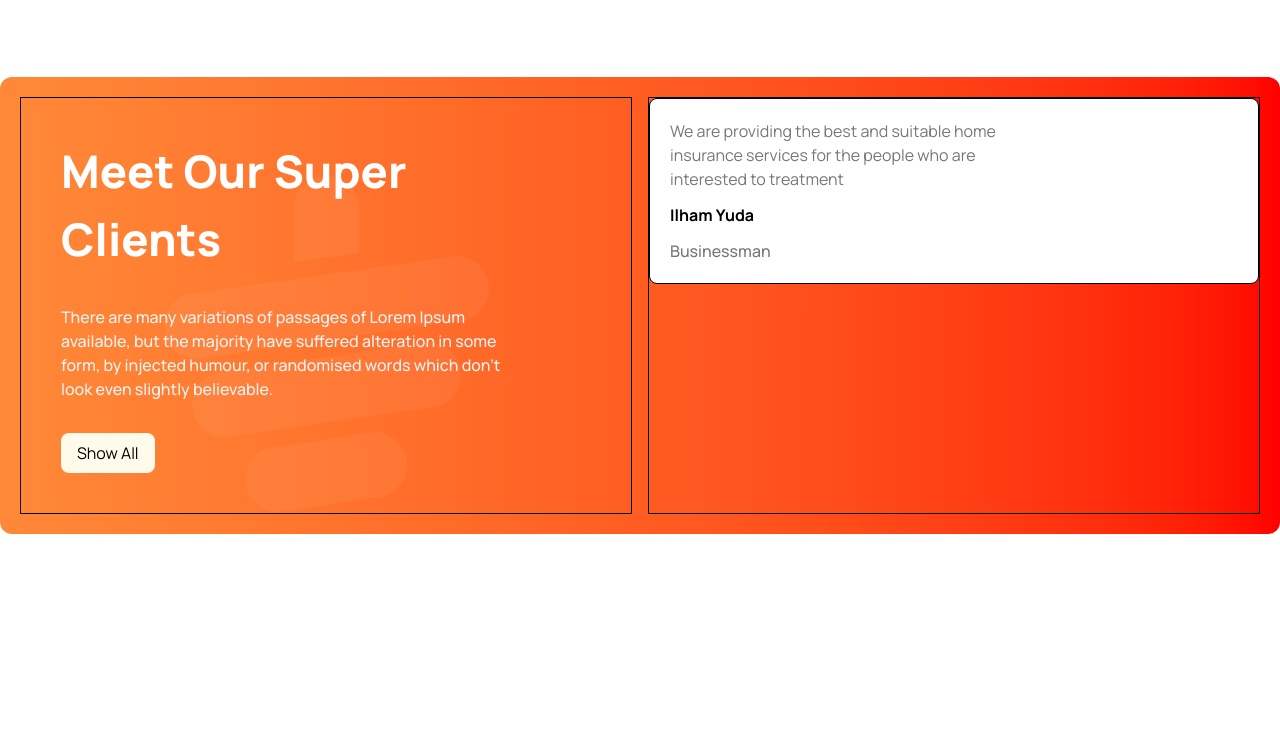
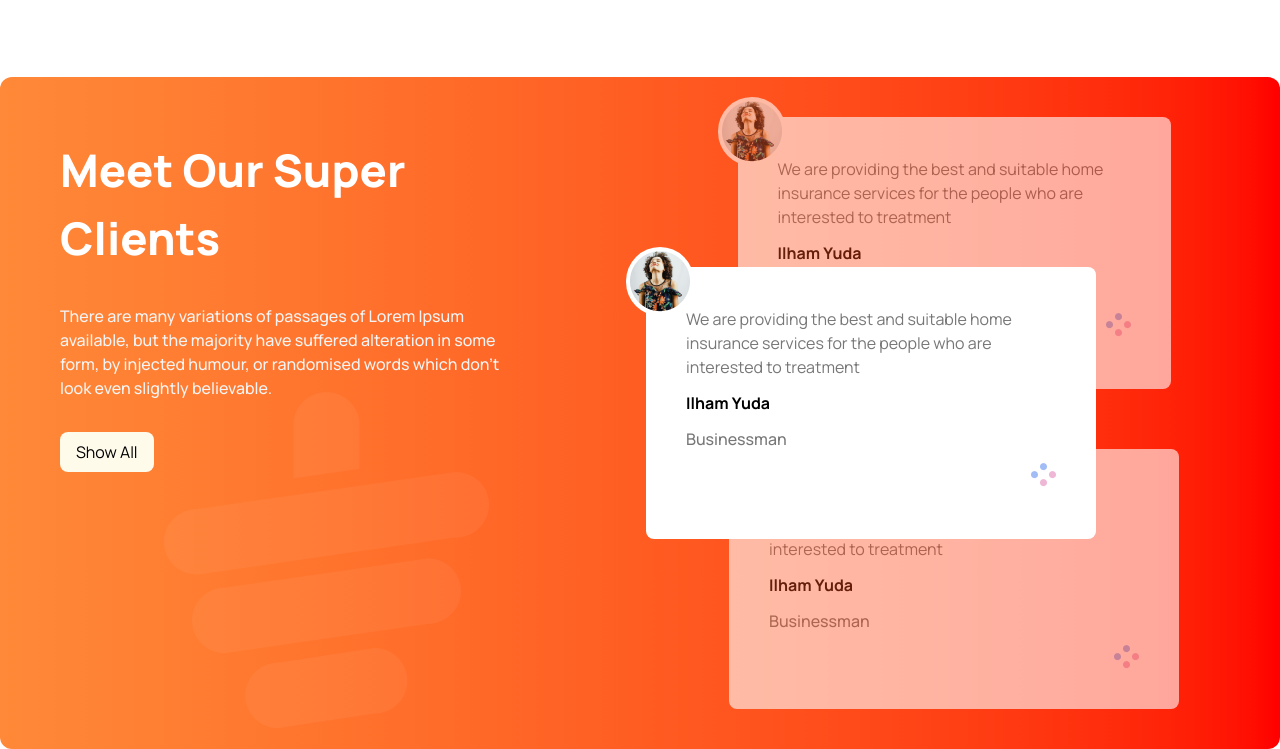
Before and after one commit to Ashraful-IR/TeaHouse, a plain HTML site: page index.html in a window 1280 px wide. Shown: the part 1715-2464 px from the top of the page. Before the commit the page ends 2249 px from the top, so only its background shows below. Drawn offline with nearby package versions, Linux system fonts and the light colour scheme.

Commit message:
client section

```diff
--- a/index.html
+++ b/index.html
@@ -1,5 +1,6 @@
 <!doctype html>
 <html lang="en">
+
 <head>
   <meta charset="UTF-8" />
   <meta name="viewport" content="width=device-width, initial-scale=1.0" />
@@ -10,18 +11,11 @@
   <!-- Fonts -->
   <link rel="preconnect" href="https://fonts.googleapis.com" />
   <link rel="preconnect" href="https://fonts.gstatic.com" crossorigin />
-    <link
-      href="https://fonts.googleapis.com/css2?family=Manrope:wght@200..800&display=swap"
-      rel="stylesheet"
-    />
+  <link href="https://fonts.googleapis.com/css2?family=Manrope:wght@200..800&display=swap" rel="stylesheet" />
   <!-- Icons -->
-    <link
-      rel="stylesheet"
-      href="https://cdnjs.cloudflare.com/ajax/libs/font-awesome/7.0.1/css/all.min.css"
+  <link rel="stylesheet" href="https://cdnjs.cloudflare.com/ajax/libs/font-awesome/7.0.1/css/all.min.css"
     integrity="sha512-2SwdPD6INVrV/lHTZbO2nodKhrnDdJK9/kg2XD1r9uGqPo1cUbujc+IYdlYdEErWNu69gVcYgdxlmVmzTWnetw=="
-      crossorigin="anonymous"
-      referrerpolicy="no-referrer"
-    />
+    crossorigin="anonymous" referrerpolicy="no-referrer" />
   <style>
     * {
       font-family: "Manrope", sans-serif;
@@ -118,22 +112,16 @@
   </section>
 
   <!-- grid section -->
-    <section
-      class="sec-3 grid grid-cols-1 md:grid-cols-2 container mx-auto gap-3"
-    >
+  <section class="sec-3 grid grid-cols-1 md:grid-cols-2 container mx-auto gap-3">
     <div class="left-grid grid grid-cols-2 grid-rows-3 gap-3">
-        <div class="rounded-[10px] bg-linear-from-[#ff0000]-to-[#ff8938]"></div>
-        <div
-          class="row-span-2 rounded-[10px] bg-linear-from-to-[#ff8938]-[#ff0000]"
-        >
+      <div class="rounded-[10px] bg-linear-to-r-from-[#ff0000] to-[#ff8938]"></div>
+      <div class="row-span-2 rounded-[10px] bg-linear-to-r-from-[#d9d9d9] to-[#ffffff00]">
         <img src="/images/fresh-1.png" alt="" />
       </div>
-        <div
-          class="row-span-2 rounded-[10px] bg-linear-from-[#ff0000]-to-[#ff8938]"
-        >
+      <div class="row-span-2 rounded-[10px] bg-linear-to-r-from-[#ff0000] to-[#ff8938]">
         <img src="/images/fresh-2.png" alt="" />
       </div>
-        <div class="rounded-[10px] bg-linear-from-[#ff0000]-to-[#ff8938]"></div>
+      <div class="rounded-[10px] bg-linear-to-r-from-[#ff0000] to-[#ff8938]"></div>
     </div>
     <div class="right-text grid grid-cols-1 space-y-[25px]">
       <h2 class="font-extrabold text-[45px] text-left">
@@ -162,8 +150,8 @@
 
   <!-- client section -->
   <section
-    class="client grid grid-cols-2 gap-4 p-5 container mx-auto rounded-xl bg-linear-to-r from-[#ff8938] to-[#ff0000]">
-    <div class="left-text container mx-auto space-y-8 p-10 border bg-[url(/images/bg_cup.png)] bg-no-repeat bg-bottom">
+    class="client grid grid-cols-1 sm:grid-cols-2 gap-4 p-5 container mx-auto rounded-xl bg-linear-to-r from-[#ff8938] to-[#ff0000]">
+    <div class="left-text container mx-auto space-y-8 p-10  bg-[url(/images/bg_cup.png)] bg-no-repeat bg-bottom">
       <h2 class="font-extrabold text-[45px] text-left text-white">
         Meet Our Super <br />
         Clients
@@ -178,12 +166,35 @@
         Show All
       </button>
     </div>
-    <div class="right-client border">
-      <div class="review border bg-white rounded-lg p-5 space-y-3">
+    <div class="right-client   p-5 relative space-y-15">
+      <div
+        class="review  bg-white rounded-lg p-10 space-y-3 container mx-auto w-[450px] absolute  -left-0.5 top-[170px] z-50">
         <p class="text-[16px] text-[#777777] ">We are providing the best and suitable home <br> insurance services for
           the people who are <br> interested to treatment</p>
         <h2 class="font-bold text-4">Ilham Yuda</h2>
         <h4 class="font-medium text-4 text-[#777777]">Businessman</h4>
+        <span class="flex justify-end"><img src="/images/circles.png" alt=""></span>
+        <div class=" rounded-full bg-white p-1 absolute -top-5 -left-5">
+          <img src="/images/client.png" alt="" class="">
+        </div>
+      </div>
+      <div class="review  bg-white rounded-lg p-10 space-y-3 container mx-auto w-[433px] relative opacity-60">
+        <p class="text-[16px] text-[#777777] ">We are providing the best and suitable home <br> insurance services for
+          the people who are <br> interested to treatment</p>
+        <h2 class="font-bold text-4">Ilham Yuda</h2>
+        <h4 class="font-medium text-4 text-[#777777]">Businessman</h4>
+        <span class="flex justify-end"><img src="/images/circles.png" alt=""></span>
+        <div class=" rounded-full bg-white p-1 absolute -top-5 -left-5">
+          <img src="/images/client.png" alt="" class="">
+        </div>
+      </div>
+      <div class="review  bg-white rounded-lg p-10 space-y-3 container mx-auto w-[450px] relative opacity-60 ">
+        <p class="text-[16px] text-[#777777] ">We are providing the best and suitable home <br> insurance services for
+          the people who are <br> interested to treatment</p>
+        <h2 class="font-bold text-4">Ilham Yuda</h2>
+        <h4 class="font-medium text-4 text-[#777777]">Businessman</h4>
+        <span class="flex justify-end"><img src="/images/circles.png" alt=""></span>
+        <!-- <img src="/images/client.png" alt="" class="absolute -top-5 -left-5"> -->
       </div>
     </div>
   </section>
```
Also changed, not shown: images/review.png (added). Lines whose indentation alone changed are shown as unchanged.
